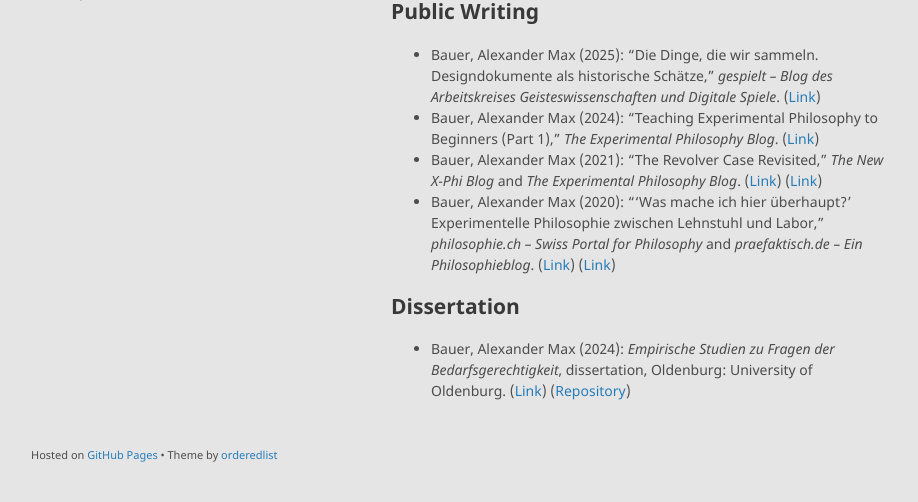
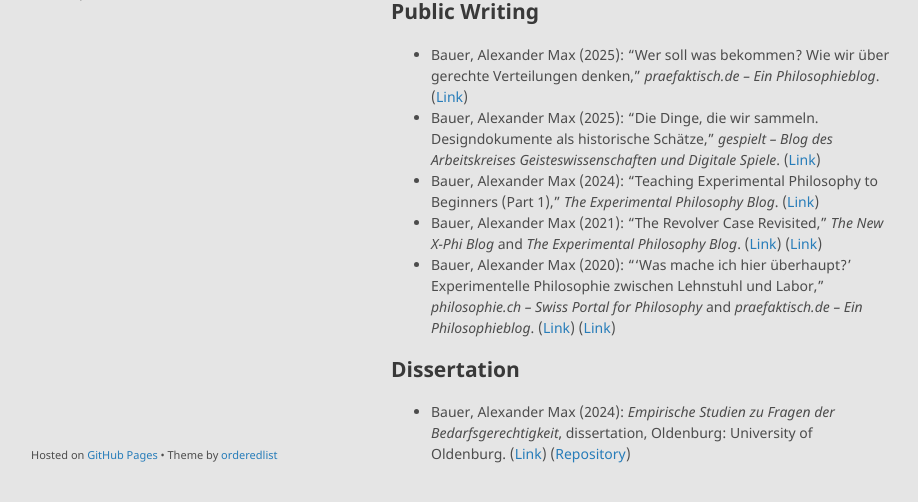
Before and after one commit to alephmembeth/alephmembeth.github.io, a Jekyll site: the page built from publications.md, in a window 1280 px wide and 900 px high, scrolled down 5334 px, cut to the strip 366-868 px from the top of the window. Shown: the whole strip, without its empty margins (179-1097 px from the left). Built offline with Jekyll 4.4.1, drawn with Linux system fonts in a browser that asks for light colours; our own code applies the rules of GitHub Pages for plain Markdown files; before the commit the page ends 6171 px from its top, so only the background shows below that.

Commit message:
Update publications.md

```diff
--- a/publications.md
+++ b/publications.md
@@ -84,6 +84,7 @@ layout: default
 + Priest, Graham (2023): “Paradoxie und Parakonsistenz,” transl. by Alexander Max Bauer, Gregor Damschen, and Mark Siebel, in: id. (eds.): _Paradoxien. Grenzdenken und Denkgrenzen von A(llwissen) bis Z(eit)_, Paderborn: mentis, 225–248. ([Link](https://doi.org/10.30965/9783969752517_011))
 
 ## Public Writing
++ Bauer, Alexander Max (2025): “Wer soll was bekommen? Wie wir über gerechte Verteilungen denken,” _praefaktisch.de – Ein Philosophieblog_. ([Link](https://praefaktisch.de/002e/wer-soll-was-bekommen-wie-wir-ueber-gerechte-verteilungen-denken/))
 + Bauer, Alexander Max (2025): “Die Dinge, die wir sammeln. Designdokumente als historische Schätze,” _gespielt – Blog des Arbeitskreises Geisteswissenschaften und Digitale Spiele_. ([Link](https://gespielt.hypotheses.org/8200))
 + Bauer, Alexander Max (2024): “Teaching Experimental Philosophy to Beginners (Part 1),” _The Experimental Philosophy Blog_. ([Link](https://xphi.net/2024/04/29/teaching-experimental-philosophy-to-beginners-part-1/))
 + Bauer, Alexander Max (2021): “The Revolver Case Revisited,” _The New X-Phi Blog_ and _The Experimental Philosophy Blog_. ([Link](https://web.archive.org/web/20220322184907/https://xphiblog.com/revolver/)) ([Link](https://xphi.net/wordpress/2024/03/04/revolver/))
```
